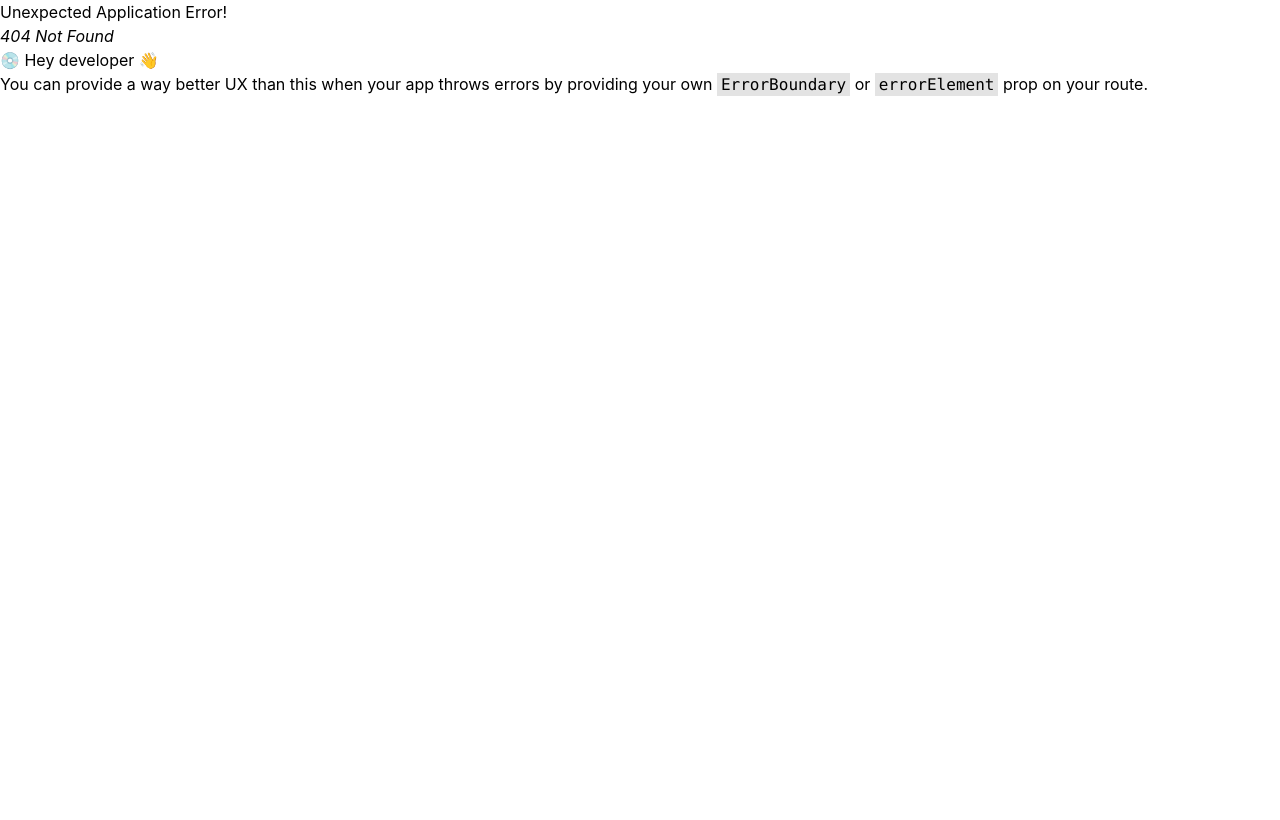
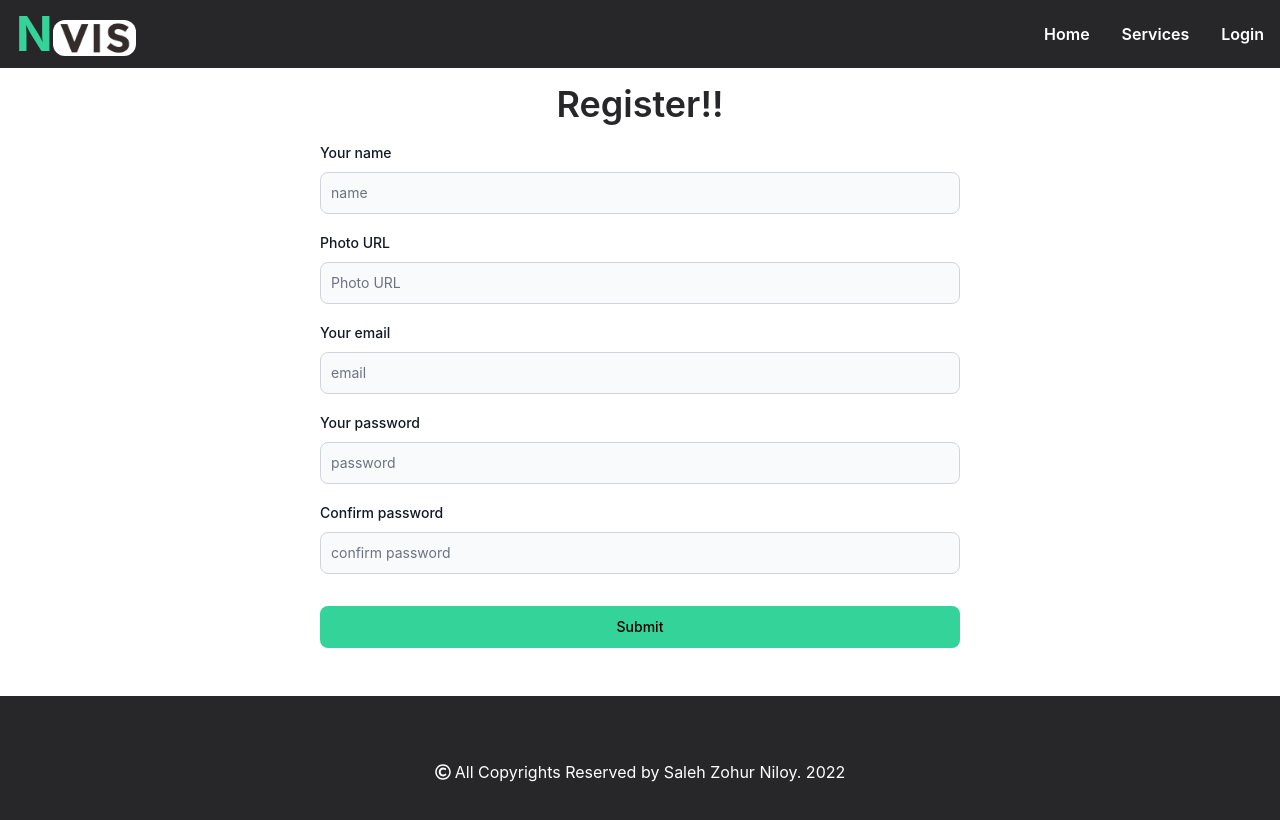
Before and after one commit to SalehZo-Niloy/Visa-and-Immigration-Services, a React (Create React App) app: page /register in a window 1280 px wide. Before the commit this address had no page. Shown: the top 820 px of the page. Built offline with nearby package versions, Linux system fonts and the light colour scheme; no server answers.

Commit message:
login with email, password done

```diff
--- a/package.json
+++ b/package.json
@@ -6,10 +6,12 @@
     "@testing-library/jest-dom": "^5.16.5",
     "@testing-library/react": "^13.4.0",
     "@testing-library/user-event": "^13.5.0",
+    "firebase": "^9.13.0",
     "flowbite": "^1.5.3",
     "flowbite-react": "^0.3.4",
     "react": "^18.2.0",
     "react-dom": "^18.2.0",
+    "react-hot-toast": "^2.4.0",
     "react-icons": "^4.6.0",
     "react-router-dom": "^6.4.3",
     "react-scripts": "5.0.1",
--- a/src/App.js
+++ b/src/App.js
@@ -1,11 +1,14 @@
 import { RouterProvider } from 'react-router-dom';
 import './App.css';
 import { router } from './Routes/router'
+import { Toaster } from 'react-hot-toast';
+
 
 function App() {
   return (
     <div>
       <RouterProvider router={router}></RouterProvider>
+      <Toaster />
     </div>
   );
 }
--- /dev/null
+++ b/src/Firebase/firebase.config.js
@@ -0,0 +1,19 @@
+// Import the functions you need from the SDKs you need
+import { initializeApp } from "firebase/app";
+// TODO: Add SDKs for Firebase products that you want to use
+// https://firebase.google.com/docs/web/setup#available-libraries
+
+// Your web app's Firebase configuration
+const firebaseConfig = {
+    apiKey: process.env.REACT_APP_apiKey,
+    authDomain: process.env.REACT_APP_authDomain,
+    projectId: process.env.REACT_APP_projectId,
+    storageBucket: process.env.REACT_APP_storageBucket,
+    messagingSenderId: process.env.REACT_APP_messagingSenderId,
+    appId: process.env.REACT_APP_appId
+};
+
+// Initialize Firebase
+const app = initializeApp(firebaseConfig);
+
+export default app;
--- /dev/null
+++ b/src/Pages/Login/Login.js
@@ -0,0 +1,78 @@
+import { Button, Label, TextInput } from 'flowbite-react';
+import React, { useContext } from 'react';
+import { AuthContext } from '../../contexts/AuthProvider/AuthProvider';
+import toast from 'react-hot-toast';
+import { Link } from 'react-router-dom';
+
+
+const Login = () => {
+    const { login } = useContext(AuthContext);
+
+    const handleSubmit = event => {
+        event.preventDefault();
+        const form = event.target;
+        const email = form.email.value;
+        const password = form.password.value;
+        console.log(email, password);
+
+        login(email, password)
+            .then(result => {
+                const user = result.user;
+                console.log(user);
+                form.reset();
+                notify();
+            })
+            .catch(e => console.error(e))
+    }
+
+    const notify = () => toast.success('Login Successful!!');
+
+    return (
+        <div className='w-1/2 mx-auto'>
+            <h1 className='text-4xl text-zinc-800 font-semibold text-center my-4'>Login!!</h1>
+            <form onSubmit={handleSubmit} className="flex flex-col gap-4">
+                <div>
+                    <div className="mb-2 block">
+                        <Label
+                            value="Your email"
+                        />
+                    </div>
+                    <TextInput
+                        type="email"
+                        name='email'
+                        placeholder="email"
+                        required={true}
+                    />
+                </div>
+                <div>
+                    <div className="mb-2 block">
+                        <Label
+                            value="Your password"
+                        />
+                    </div>
+                    <TextInput
+                        type="password"
+                        name='password'
+                        placeholder='password'
+                        required={true}
+                    />
+                </div>
+                <div className="flex items-center gap-2">
+                    {/* <Checkbox id="remember" />
+                    <Label htmlFor="remember">
+                        Remember me
+                    </Label> */}
+                </div>
+                <Button className='bg-emerald-400 text-black hover:bg-zinc-700 hover:text-white'
+                    type="submit">
+                    Submit
+                </Button>
+            </form>
+            <div className='my-4 text-center'>
+                <p>Don't have an account? Then please <Link to='/register' className='text-blue-700 hover:text-emerald-500 font-semibold underline '>Register</Link></p>
+            </div>
+        </div>
+    );
+};
+
+export default Login;
--- /dev/null
+++ b/src/Pages/Register/Register.js
@@ -0,0 +1,117 @@
+import { Button, Label, TextInput } from 'flowbite-react';
+import React, { useContext } from 'react';
+import { AuthContext } from '../../contexts/AuthProvider/AuthProvider';
+import toast from 'react-hot-toast';
+
+
+const Register = () => {
+    const { register } = useContext(AuthContext);
+
+    const handleSubmit = event => {
+        event.preventDefault();
+        const form = event.target;
+        const email = form.email.value;
+        const password = form.password.value;
+        const confirm = form.confirm.value;
+        console.log(email, password, confirm);
+        if (confirm !== password) {
+            console.log('password not matched');
+            return;
+        }
+
+        register(email, password)
+            .then(result => {
+                const user = result.user;
+                console.log(user);
+                form.reset();
+                notify();
+            })
+            .catch(e => console.error(e));
+    }
+
+    const notify = () => toast.success('Registration Successful!!');
+
+
+    return (
+        <div className='w-1/2 mx-auto'>
+            <h1 className='text-4xl text-zinc-800 font-semibold text-center my-4'>Register!!</h1>
+            <form onSubmit={handleSubmit} className="flex flex-col gap-4">
+                <div>
+                    <div className="mb-2 block">
+                        <Label
+                            value="Your name"
+                        />
+                    </div>
+                    <TextInput
+                        type="text"
+                        name='name'
+                        placeholder="name"
+                    />
+                </div>
+                <div>
+                    <div className="mb-2 block">
+                        <Label
+                            value="Photo URL"
+                        />
+                    </div>
+                    <TextInput
+                        type="text"
+                        name='photo'
+                        placeholder="Photo URL"
+                    />
+                </div>
+                <div>
+                    <div className="mb-2 block">
+                        <Label
+                            value="Your email"
+                        />
+                    </div>
+                    <TextInput
+                        type="email"
+                        name='email'
+                        placeholder="email"
+                        required={true}
+                    />
+                </div>
+                <div>
+                    <div className="mb-2 block">
+                        <Label
+                            value="Your password"
+                        />
+                    </div>
+                    <TextInput
+                        type="password"
+                        name='password'
+                        placeholder='password'
+                        required={true}
+                    />
+                </div>
+                <div>
+                    <div className="mb-2 block">
+                        <Label
+                            value="Confirm password"
+                        />
+                    </div>
+                    <TextInput
+                        type="password"
+                        name='confirm'
+                        placeholder='confirm password'
+                        required={true}
+                    />
+                </div>
+                <div className="flex items-center gap-2">
+                    {/* <Checkbox id="remember" />
+                <Label htmlFor="remember">
+                    Remember me
+                </Label> */}
+                </div>
+                <Button className='bg-emerald-400 text-black hover:bg-zinc-700 hover:text-white'
+                    type="submit">
+                    Submit
+                </Button>
+            </form>
+        </div>
+    );
+};
+
+export default Register;
--- a/src/Pages/Shared/Header/Header.js
+++ b/src/Pages/Shared/Header/Header.js
@@ -1,9 +1,20 @@
 import { Navbar } from 'flowbite-react';
-import React from 'react';
+import React, { useContext } from 'react';
 import { Link } from 'react-router-dom';
 import logo from '../../../Assets/images/VIC-logo.png'
+import { AuthContext } from '../../../contexts/AuthProvider/AuthProvider';
 
 const Header = () => {
+    const { user, logout } = useContext(AuthContext);
+
+    const handleLogout = () => {
+        logout()
+            .then(() => {
+                console.log('log out successful');
+            })
+            .catch(e => console.error(e))
+    }
+
     return (
         <Navbar
             fluid={true}
@@ -23,6 +34,15 @@ const Header = () => {
             <Navbar.Collapse>
                 <Link to='/home' className='text-white text-base hover:text-emerald-400 font-semibold'>Home</Link>
                 <Link to='/services' className='text-white text-base hover:text-emerald-400 font-semibold'>Services</Link>
+                {
+                    user?.email ?
+                        <Link onClick={handleLogout} className='text-white text-base hover:text-emerald-400 font-semibold'>Log Out</Link>
+                        :
+                        <Link to='/login' className='text-white text-base hover:text-emerald-400 font-semibold'>Login</Link>
+                }
+                {
+
+                }
             </Navbar.Collapse>
         </Navbar>
     );
--- /dev/null
+++ b/src/contexts/AuthProvider/AuthProvider.js
@@ -0,0 +1,44 @@
+import React, { createContext, useEffect, useState } from 'react';
+import app from '../../Firebase/firebase.config';
+import { createUserWithEmailAndPassword, getAuth, onAuthStateChanged, signInWithEmailAndPassword, signOut } from 'firebase/auth';
+
+export const AuthContext = createContext();
+
+const auth = getAuth(app);
+
+const AuthProvider = ({ children }) => {
+    const [user, setUser] = useState(null);
+
+    const register = (email, password) => {
+        return createUserWithEmailAndPassword(auth, email, password);
+    }
+
+    const login = (email, password) => {
+        return signInWithEmailAndPassword(auth, email, password);
+    }
+
+    const logout = () => {
+        return signOut(auth);
+    }
+
+    useEffect(() => {
+        const unsubscribe = onAuthStateChanged(auth, currentUser => {
+            setUser(currentUser);
+        })
+        return () => unsubscribe();
+    }, [])
+
+    const authInfo = {
+        user,
+        register,
+        login,
+        logout
+    }
+    return (
+        <AuthContext.Provider value={authInfo}>
+            {children}
+        </AuthContext.Provider>
+    );
+};
+
+export default AuthProvider;
--- a/src/index.js
+++ b/src/index.js
@@ -3,11 +3,14 @@ import ReactDOM from 'react-dom/client';
 import './index.css';
 import App from './App';
 import reportWebVitals from './reportWebVitals';
+import AuthProvider from './contexts/AuthProvider/AuthProvider';
 
 const root = ReactDOM.createRoot(document.getElementById('root'));
 root.render(
   <React.StrictMode>
-    <App />
+    <AuthProvider>
+      <App />
+    </AuthProvider>
   </React.StrictMode>
 );
 
```
Also changed, not shown: src/Routes/router.js (+8 -0 lines), 1 other file (tests, documents, lock files or other folders).
